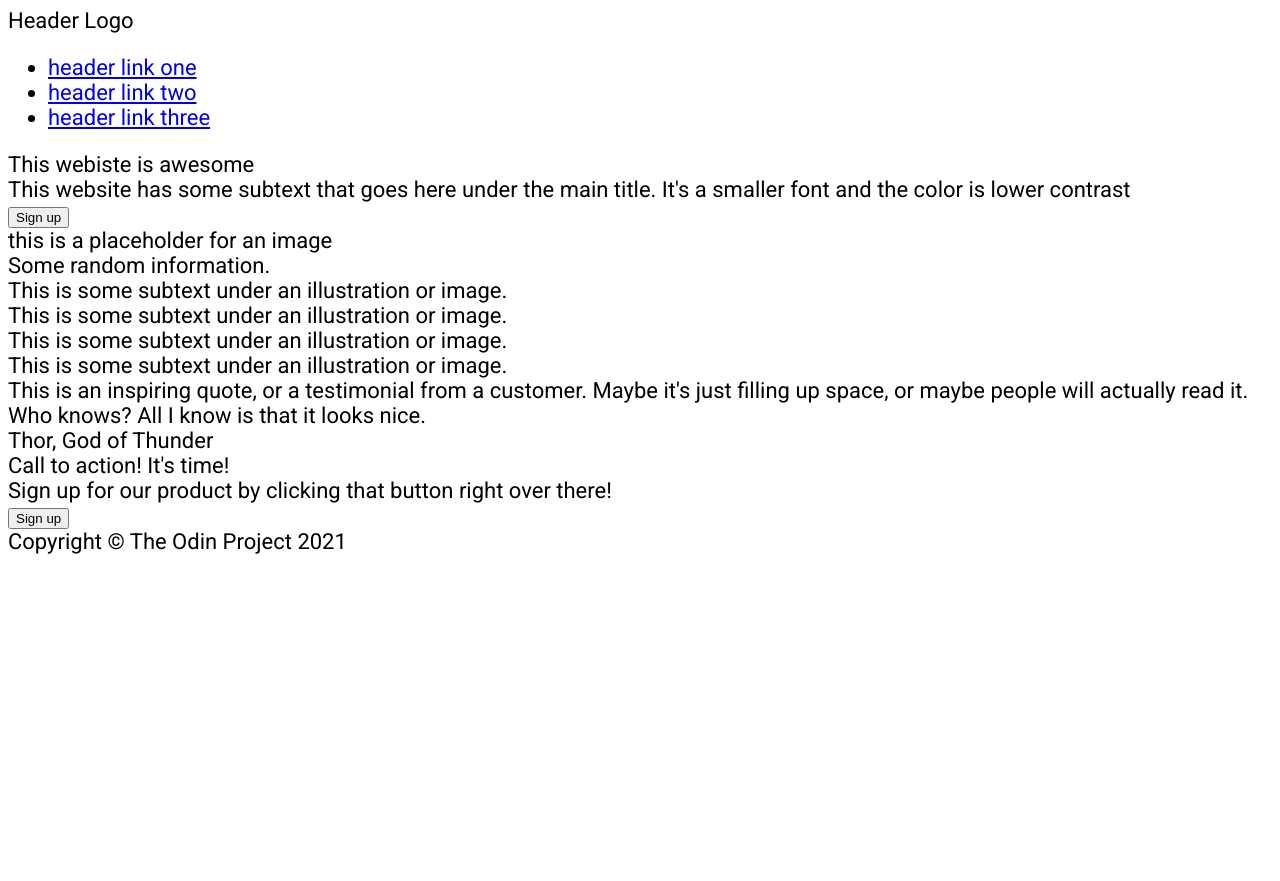
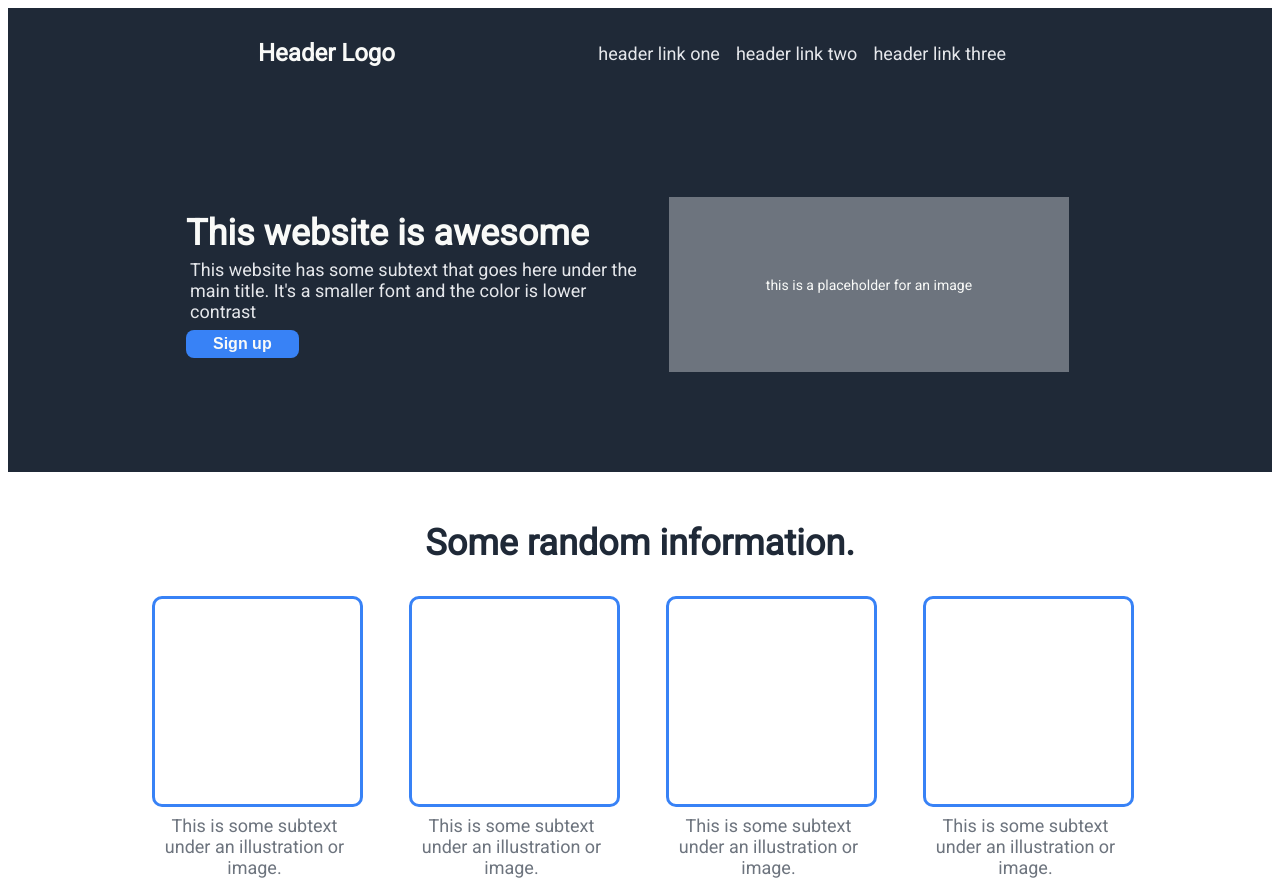
Before and after one commit to MatthewMcMahon25/odin-landing-page, a plain HTML site: page index.html in a window 1280 px wide. Shown: the top 881 px of the page. Before the commit the page ends 800 px from the top, so only its background shows below. Drawn offline with Linux system fonts and the light colour scheme.

Commit message:
Change CSS and HTML body
Made significant changes to the first and second
body of the landing page

```diff
--- a/index.html
+++ b/index.html
@@ -14,9 +14,7 @@
 </head>
 <body>
     <div class="body"> <!-- We will use this class to create a display: flex; so the three box expand to occupy empty space-->
-    <!-- Section 1: Body 1 -->
-        <div class="container1">
-        <!-- Header -->
+        <!-- Section 0: Header -->
         <div class="header">
             <div class="left">
                 <div class="logo">
@@ -32,16 +30,20 @@
             </div>
         </div>
 
+        <!-- Section 1: Body 1 -->
+        <div class="container1">
+
         <!-- Side Text-->
+            <div class="side">
             <!-- Hero Text -->
-            <div class="hero">This webiste is awesome</div>
+                <div class="hero">This website is awesome</div>
 
             <!-- Sub Text -->
                 <div class="sub">This website has some subtext that goes here under the main title. It's a smaller font and the color is lower contrast</div>
 
             <!-- Button -->
                 <button class="signup">Sign up</button>
-
+            </div>
         <!-- Image Place Holder -->
             <!-- Image Place Holder -->
             <div class = "image">this is a placeholder for an image</div>
@@ -52,7 +54,7 @@
             <div class="title">Some random information.</div>
 
             <!-- Box Displays (These could be changed to images if the spirit is moved)-->
-            <div class="info-container"></div>
+            <div class="info-container">
                 <div class="info">
                     <div class="box"></div>
                     <div class="text">This is some subtext under an illustration or image.</div>
--- a/style.css
+++ b/style.css
@@ -10,3 +10,133 @@ body {
     display: flex;
     flex-direction: column;
 }
+
+.header {
+    display: flex;
+    justify-content: space-between;
+    align-items: center;
+    background-color: #1F2937;
+    padding: 16px 250px;
+    gap: 8px;
+}
+
+.container1 {
+    flex: 1;
+    display: flex;
+    justify-content: center;
+    align-items: center;
+    background-color: #1F2937;
+    padding: 100px 250px;
+}
+
+.logo {
+    color: #F9FAF8;
+    font-size: 24px;
+    font-weight: 700;
+}
+
+ul {
+    display: flex;
+    list-style: none;
+    margin: 0;
+    padding: 16px;
+    gap: 16px;
+  }
+
+a {
+    font-size: 18px;
+    color: #E5E7EB;
+    text-decoration: none;
+}
+
+.left, .right {
+    display: flex;
+    align-items: center;
+    gap: 16px;
+}
+
+.hero {
+    font-size: 36px;
+    color: #F9FAF8;
+    font-weight: 900;
+}
+
+.sub {
+    font-size: 18px;
+    color: #E5E7EB;
+    width: 450px;
+    padding: 5px 4px;
+    flex-shrink: 0;
+}
+
+.signup {
+    font-size: 16px;
+    color: #F9FAF8;
+    background-color: #3882F6;
+    font-weight: bold;
+    border-radius: 8px;
+    padding: 5px 27px;
+    margin-top: 3px;
+    border: 0;
+}
+
+.image {
+    height: 175px;
+    width: 400px;
+    font-size: 14px;
+    flex-shrink: 0;
+    display: flex;
+    justify-content: center;
+    align-items: center;
+    color: #F9FAF8;
+    background-color: #6d747e;
+    margin: 0px 25px;
+}
+
+.container2 {
+    flex: 1;
+    display: flex;
+    flex-direction: column;
+    text-align: center;
+    background-color: #FFFFFF;
+    padding: 50px 250px;
+}
+
+.title {
+    font-size: 36px;
+    color: #1F2937;
+    font-weight: 900;
+    margin-bottom: 32px;
+}
+
+.info-container {
+    display: flex;
+    justify-content: center;
+    gap: 52px;
+    font-size: 18px;
+    color: #6d747e;
+}
+
+.box {
+    width: 205px;
+    height: 205px;
+    margin-bottom: 8px;
+    border-radius: 10px;
+    border-style: solid;
+    border-color: #3882F6;
+    border-width: 3px;
+}
+
+.info {
+    max-width: 205px;
+}
+
+/* TODO QUOTE */
+.container3 {
+    flex: 1;
+    display: flex;
+    flex-direction: column;
+    text-align: center;
+    background-color: #e6e7eb;
+    padding: 50px 250px;
+}
```
Lines whose indentation alone changed are shown as unchanged.
